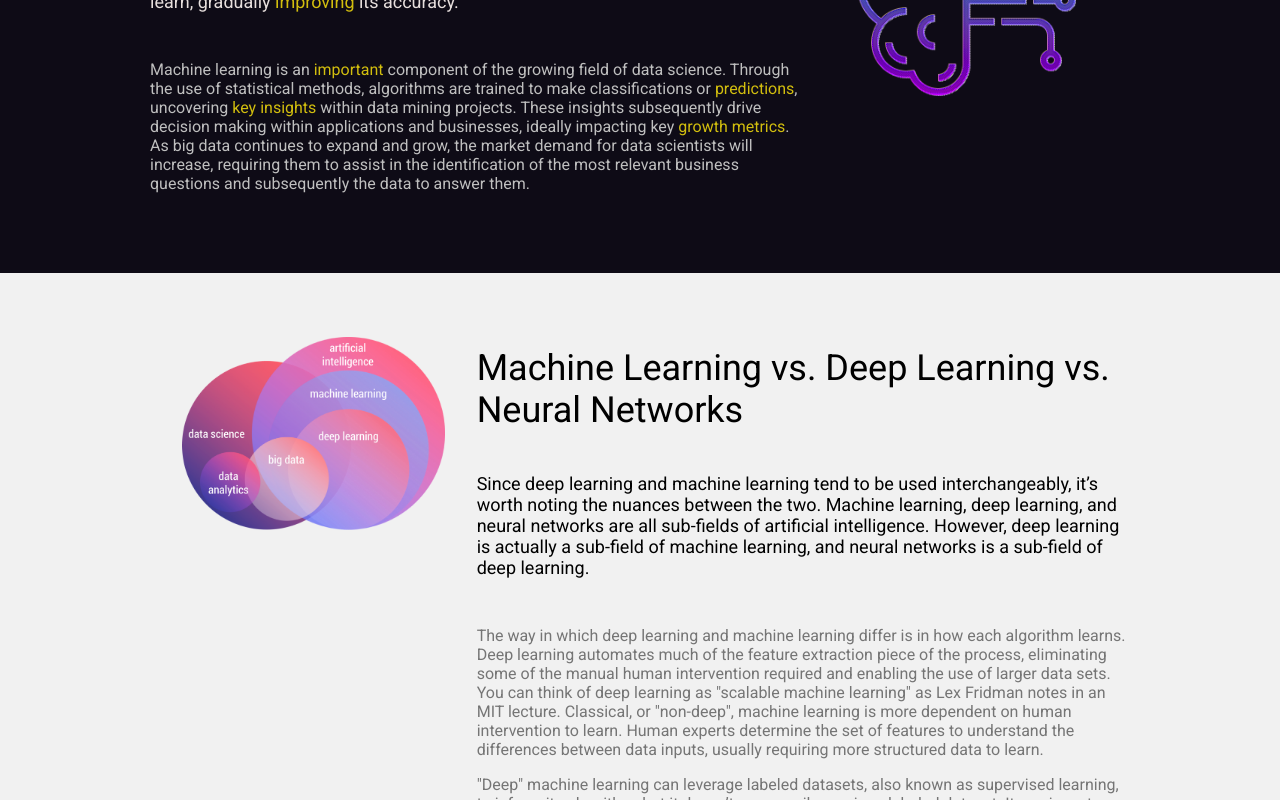
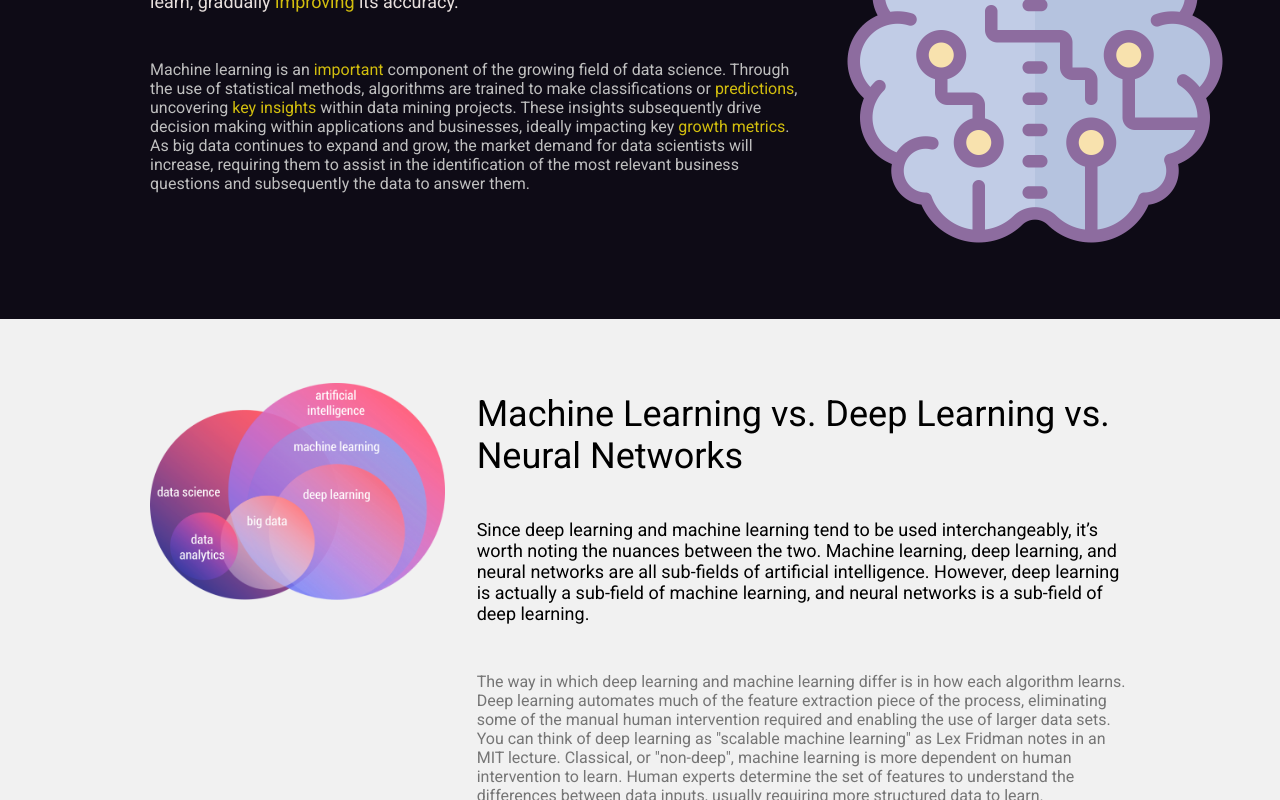
Before and after one commit to j0sa/profilera, a React (Create React App) app in the folder client/: page / in a window 1280 px wide. Shown: the part 702-1502 px from the top of the page. Built offline with nearby package versions, Linux system fonts and the light colour scheme; a web font is replaced by a local one.

Commit message:
analysisNR

```diff
--- a/client/src/Pages/Analysis.js
+++ b/client/src/Pages/Analysis.js
@@ -17,6 +17,7 @@ const Analysis = () => {
 
   const navigate = useNavigate();
   const cookies = new Cookies();
+  let analysisNR = 0;
   var unprocessedList = [];
   var processedList = [];
 
@@ -98,6 +99,9 @@ const Analysis = () => {
               li.appendChild(
                 document.createTextNode(" Status: " + element.status)
               );
+              if (JSON.stringify(element.status) === "1") {
+                analysisNR++;
+              }
               ul.appendChild(li);
             }
 
@@ -107,6 +111,8 @@ const Analysis = () => {
               );
               ul.appendChild(li);
             }
+
+            console.alert(analysisNR);
           });
         });
       } else {
--- a/client/src/Pages/css/Info.scss
+++ b/client/src/Pages/css/Info.scss
@@ -1668,9 +1668,14 @@ blockquote p::after {
 }
 
 .machine-learning-logo {
+  height: 400px;
+  object-fit: contain;
+  padding-left: 32px;
+}
+
+.aiVsMlVsDl-logo {
   height: 100%;
   width: 100%;
   object-fit: contain;
   padding-right: 32px;
-  padding-left: 32px;
-}
+}
--- a/client/src/pages/Info.js
+++ b/client/src/pages/Info.js
@@ -16,7 +16,7 @@ import Cookies from "universal-cookie";
 import { ThemeProvider } from "@emotion/react";
 import { useNavigate } from "react-router-dom";
 import * as CryptoJS from "crypto-js";
-import machineLearningPicture from "../assets/images/machine-learning2.png";
+import machineLearningPicture from "../assets/images/machine-learning3.png";
 import aiVsMlVsDl from "../assets/images/ai-vs-ml-vs-dl.png";
 
 const Info = () => {
@@ -591,9 +591,9 @@ const Info = () => {
           <div class="content-third content-center">
             <i class="content-padding-64 content-text-red content-margin-right">
               <img
-                class="machine-learning-logo"
+                class="aiVsMlVsDl-logo"
                 src={aiVsMlVsDl}
-                alt="Machine Learning"
+                alt="Ai vs Machine Learning vs Deep Learning"
               ></img>
             </i>
           </div>
```
Also changed, not shown: client/src/assets/images/machine-learning3.png (added).
